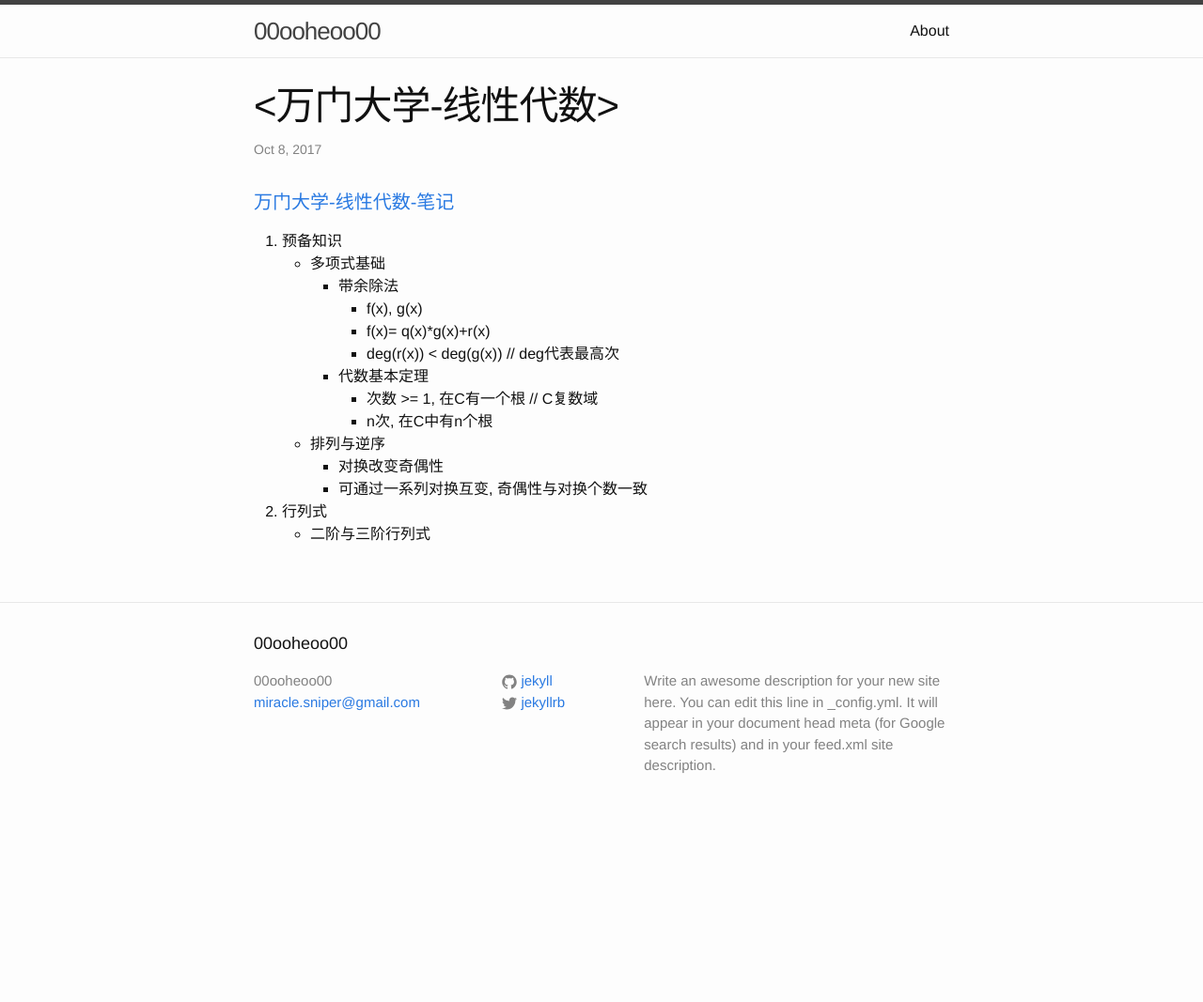
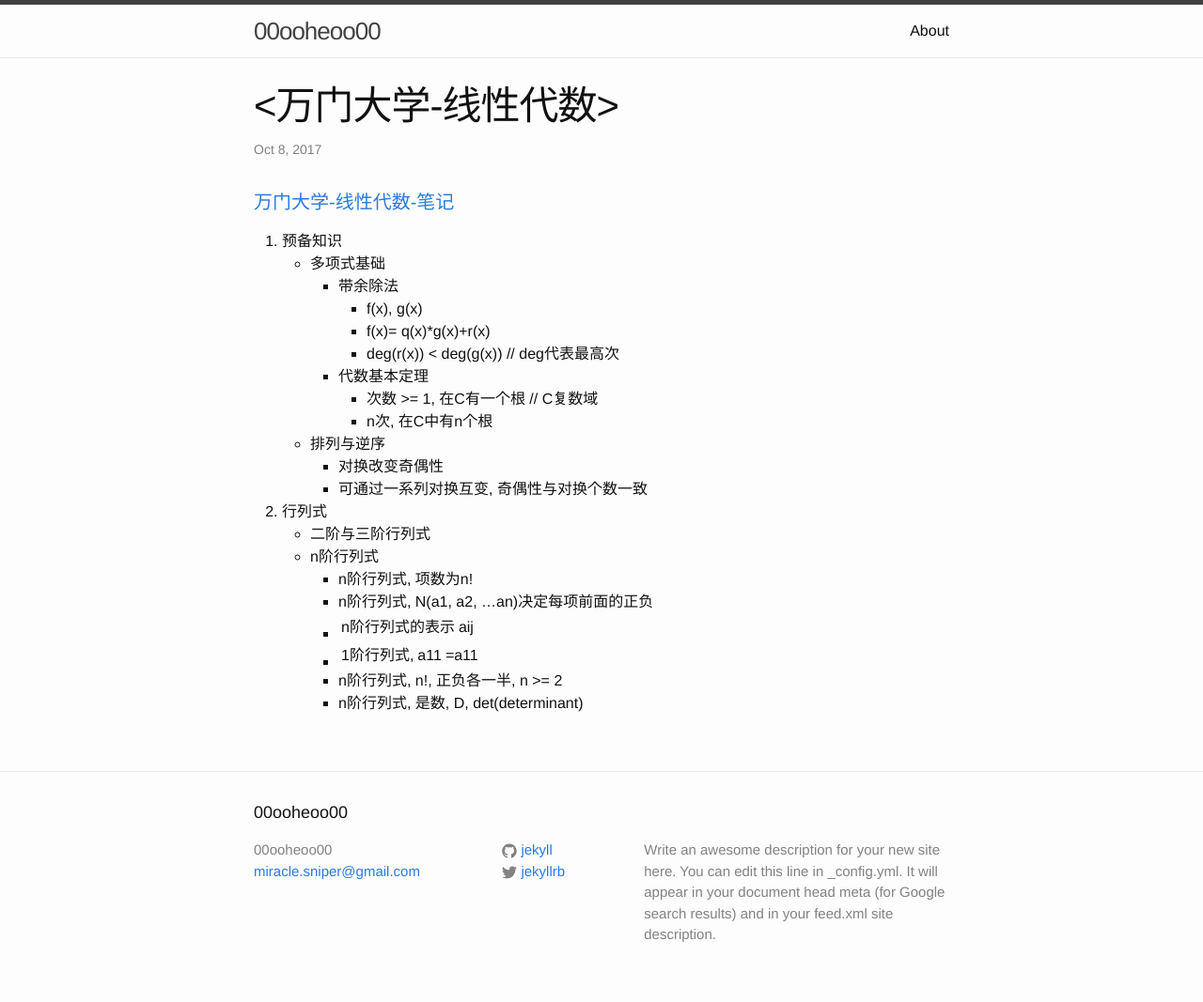
Before and after one commit to zhiyu-he/blog, a Jekyll site: the page built from _posts/2017-10-09-wanmen-linear-algebra.md, in a window 1280 px wide. Shown: the whole page at 94% size. Built offline with Jekyll 4.4.1, drawn with Linux system fonts in a browser that asks for light colours; before the commit the page ends 900 px from its top, so only the background shows below that.

Commit message:
[wanmen-linear-algebra] MOD: update

```diff
--- a/_posts/2017-10-09-wanmen-linear-algebra.md
+++ b/_posts/2017-10-09-wanmen-linear-algebra.md
@@ -24,3 +24,10 @@
 
 2. 行列式
     * 二阶与三阶行列式
+    * n阶行列式
+        * n阶行列式, 项数为n!
+        * n阶行列式, N(a1, a2, ...an)决定每项前面的正负
+        * n阶行列式的表示 |aij|
+        * 1阶行列式, |a11|=a11
+        * n阶行列式, n!, 正负各一半, n >= 2
+        * n阶行列式, 是数, D, det(determinant)
```
